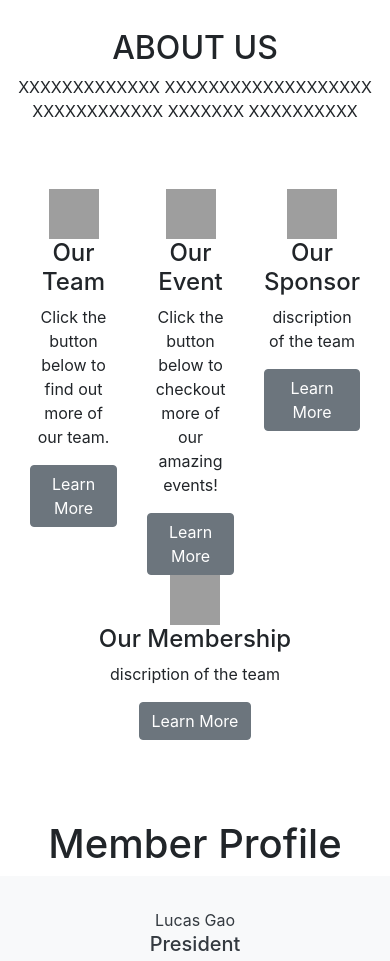
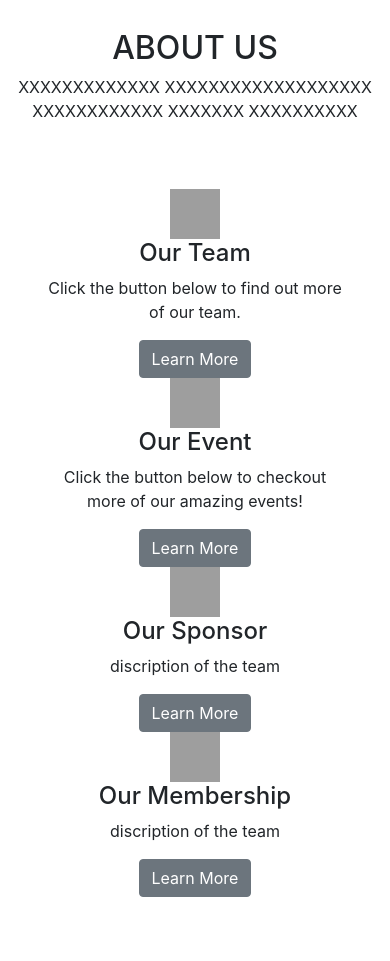
Before and after one commit to lucas2005gao/WDCC_website, a CodeIgniter app: page /database/ in a window 390 px wide. Shown: the part 533-1494 px from the top of the page. Run offline with CodeIgniter, Linux system fonts and the light colour scheme; some libraries are stand-ins or nearby versions; grey boxes are pictures that could not be loaded.

Commit message:
responsive issue solved

```diff
--- a/application/views/common/footer.php
+++ b/application/views/common/footer.php
@@ -2,6 +2,9 @@
 <!-- Finished the Header navigation bar container -->
   </div>
 </div>
+
+
+
 
 <footer style="position: relative; margin-bottom: 0px; clear: both; min-height:300px; background:grey; margin-top: -300px;">
     <!-- <section style="background:grey"> -->
@@ -57,8 +60,16 @@
 </footer>
 
 
+
+
+
 <script src="<?=base_url()?>assets/js/jquery-3.4.1.min.js"></script>
-<script src="<?=base_url()?>assets/js/bootstrap.js"></script>
+
+
+
+<script class="disable"  src="<?=base_url()?>assets/js/bootstrap.js"></script>
+
+
 
 <!-- Start of HubSpot Embed Code -->
 <script type="text/javascript" id="hs-script-loader" async defer src="//js.hs-scripts.com/6504848.js"></script>
--- a/application/views/homePage.php
+++ b/application/views/homePage.php
@@ -139,37 +139,65 @@
         right: 0;
       }
   </style>
-  <div class="row" style="padding-left: 30px; padding-right:30px; padding-top:50px; padding-bottom: 80px">
-    <div class="col" style="text-align:center">
+
+
+
+  <div class="container-fluid">
+
+ <!--  <div class="row text-center equal-height-columns" style="padding-left: 30px; padding-right:30px; padding-top:50px; padding-bottom: 80px"> -->
+ <div class="row" style="padding-left: 30px; padding-right:30px; padding-top:50px; padding-bottom: 80px">
+
+    <div class="col-lg-3" style="text-align:center">
+      <div class="equal-column-content">
       <img src="https://image.flaticon.com/icons/svg/1256/1256650.svg" alt="team icon" style="width:50px;height:50px;">
       <h4> Our Team </h4>
       <p>Click the button below to find out more of our team.</p>
       <button type="button" class="button btn btn-secondary"><span>Learn More</span></button>
     </div>
+</div>
 
-    <div class="col" style="text-align:center">
+
+    <div class="col-lg-3" style="text-align:center">
+
+       <div class="equal-column-content">
+
       <img src="https://image.flaticon.com/icons/svg/1517/1517470.svg" alt="event icon" style="width:50px;height:50px;">
       <h4> Our Event </h4>
       <p> Click the button below to checkout more of our amazing events!</p>
       <button type="button" class="button btn btn-secondary"><span>Learn More</span></button>
     </div>
 
-    <div class="col" style="text-align:center">
+  </div>
+
+    <div class="col-lg-3" style="text-align:center">
+
+ <div class="equal-column-content">
+
       <img src="https://image.flaticon.com/icons/svg/1441/1441932.svg" alt="sponsor icon" style="width:50px;height:50px;">
       <h4> Our Sponsor </h4>
       <p> discription of the team </p>
       <button type="button" class="button btn btn-secondary"><span>Learn More</span></button>
     </div>
 
-    <div class="col" style="text-align:center">
+</div>
+
+    <div class="col-lg-3" style="text-align:center">
+
+       <div class="equal-column-content">
+
       <img src="https://image.flaticon.com/icons/svg/1894/1894482.svg" alt="membership icon" style="width:50px;height:50px;">
       <h4> Our Membership </h4>
       <p> discription of the team </p>
       <button type="button" class="button btn btn-secondary"><span>Learn More</span></button>
     </div>
+
+</div>
+
   </div>
 
 </div>
+
+
 <!-- =============================================================== -->
 
 
```
Also changed, not shown: application/views/homePage1.php (deleted, +0 -75 lines), assets/css/bootstrap-grid.css.
